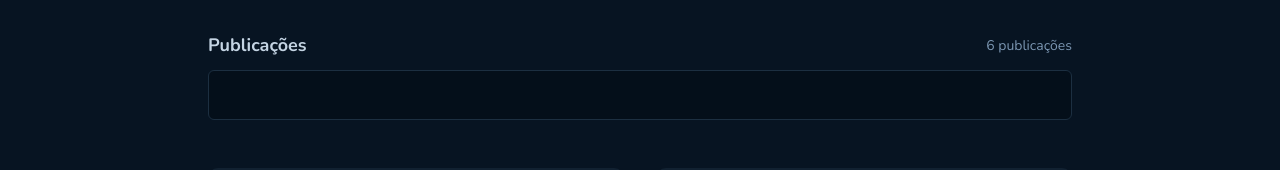
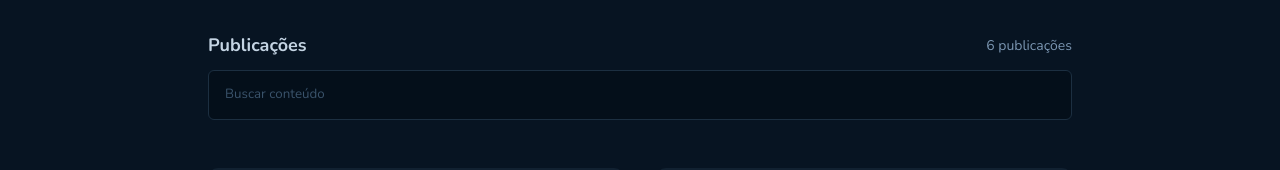
Before and after one commit to HenriqueMarcelo/github-blog, a React (Vite) app: page / in a window 1280 px wide. Shown: the part 470-640 px from the top of the page. Built offline with nearby package versions, Linux system fonts and the light colour scheme.

Commit message:
Fixing placeholder

```diff
--- a/src/components/Form/index.tsx
+++ b/src/components/Form/index.tsx
@@ -7,7 +7,7 @@ export function Form() {
         <Title>Publicações</Title>
         <Number>6 publicações</Number>
       </div>
-      <Input />
+      <Input placeholder="Buscar conteúdo" />
     </FormContainer>
   )
 }
--- a/src/components/Form/styles.ts
+++ b/src/components/Form/styles.ts
@@ -27,4 +27,8 @@ export const Input = styled.input`
   background: ${({ theme }) => theme['base-input']};
 
   margin-top: 0.75rem;
+
+  &::placeholder {
+    color: ${({ theme }) => theme['base-label']};
+  }
 `
```
